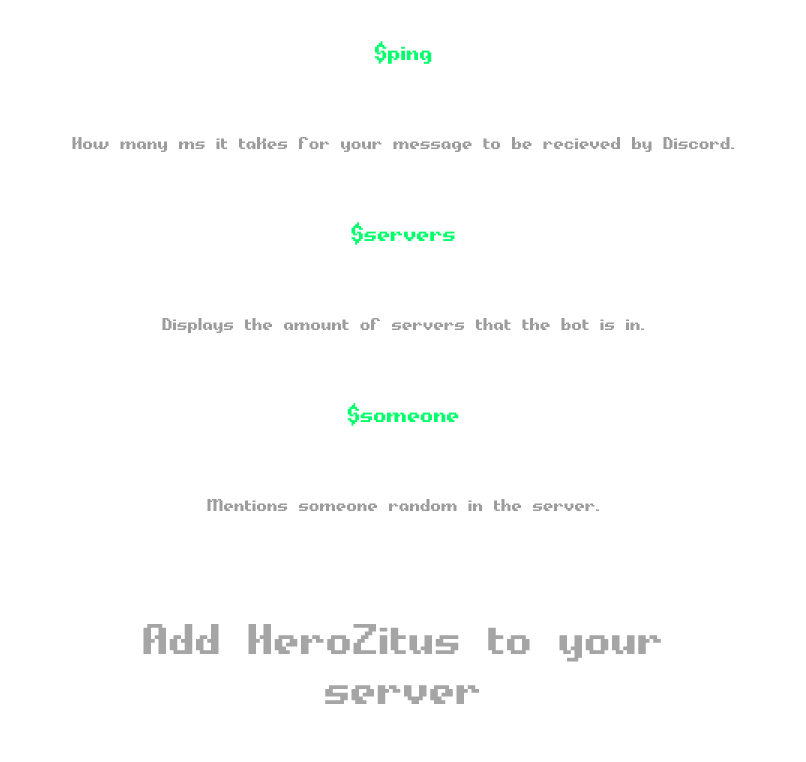
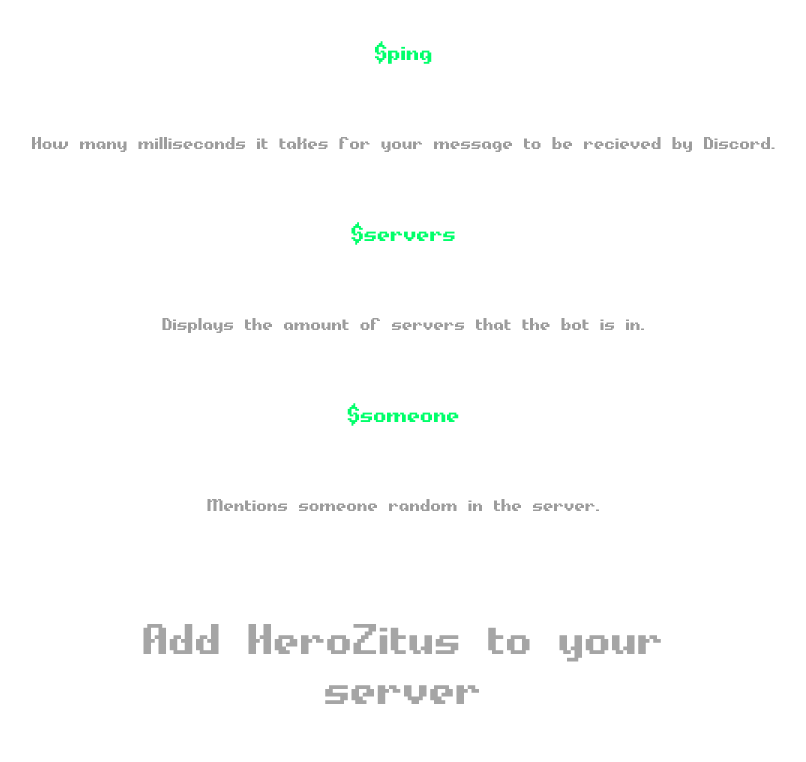
Before and after one commit to XorrDev/xorrdev.github.io, a plain HTML site: page herozitus/index.html in a window 1280 px wide. Shown: the part 2860-3622 px from the top of the page, without its empty margins (236-1042 px from the left). Drawn offline with Linux system fonts and the light colour scheme.

Commit message:
Update index.html

```diff
--- a/herozitus/index.html
+++ b/herozitus/index.html
@@ -89,7 +89,7 @@
                 $ping
             </p>
             <p id="cm10" class=pH>
-                How many ms it takes for your message to be recieved by Discord.
+                How many milliseconds it takes for your message to be recieved by Discord.
             </p>
             <p id="cm10" class=pHighlight>
                 $servers
```
